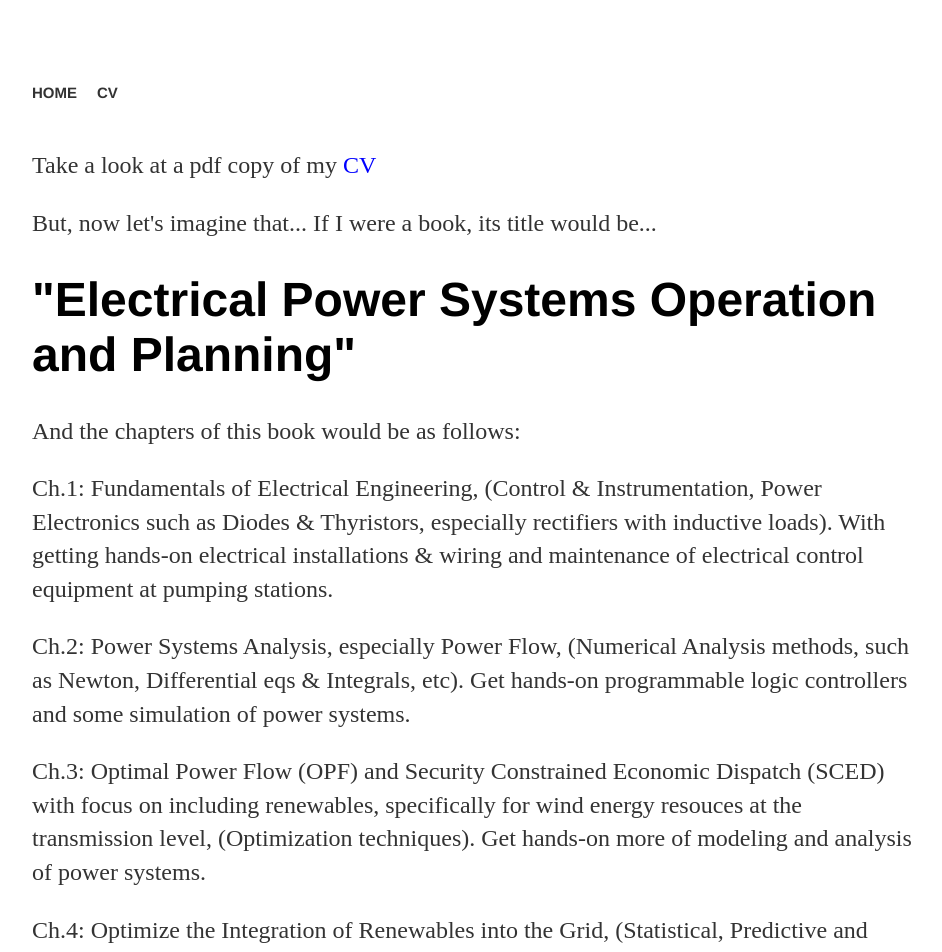
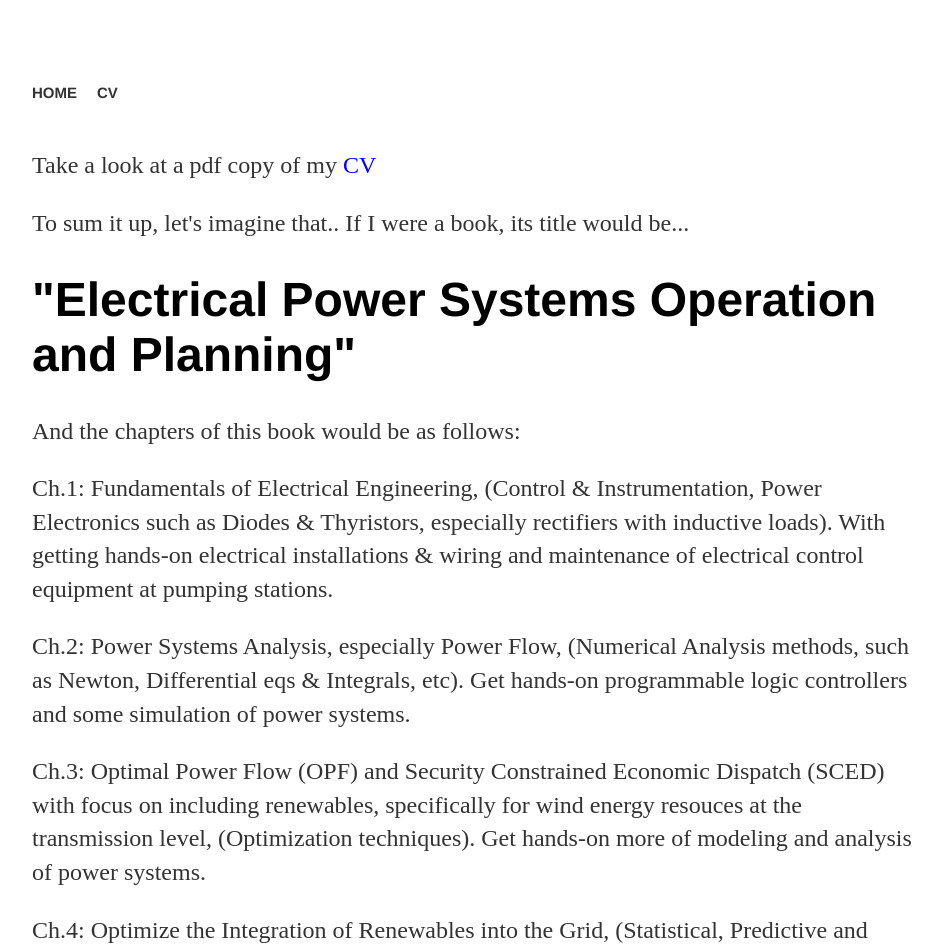
Before and after one commit to MohamedAbuella/MohamedAbuella.github.io, a Jekyll site: the page built from cv/index.html, in a window 1280 px wide. Shown: the top 952 px of the page, without its empty margins (160-1102 px from the left). Built offline with Jekyll 4.4.1, drawn with Linux system fonts in a browser that asks for light colours; nearby versions of some CDN libraries; a script that is not in the unit is left out; comment, search, counter and statistics services are not loaded.

Commit message:
Update index.html

```diff
--- a/cv/index.html
+++ b/cv/index.html
@@ -7,7 +7,7 @@
 
 <p>Take a look at a pdf copy of my <a href="https://github.com/MohamedAbuella/Mohamed-Abuella-Resume/blob/master/Mohamed%20Abuella_Resume.pdf" target="_blank" style="color:blue">CV</a>
 
-<p> But, now let's imagine that... If I were a book, its title would be... </p> <h1>"Electrical Power Systems Operation and Planning"</h1>
+<p> To sum it up, let's imagine that.. If I were a book, its title would be...  </p> <h1>"Electrical Power Systems Operation and Planning"</h1>
 <p> And the chapters of this book would be as follows:</p>
 <p>Ch.1: Fundamentals of Electrical Engineering, (Control & Instrumentation, Power Electronics such as Diodes & Thyristors, especially rectifiers with inductive loads). With getting hands-on electrical installations & wiring and maintenance of electrical control equipment at pumping stations.</p>
 <p>Ch.2: Power Systems Analysis, especially Power Flow, (Numerical Analysis methods, such as Newton, Differential eqs & Integrals, etc). Get hands-on programmable logic controllers and some simulation of power systems.</p>
```
